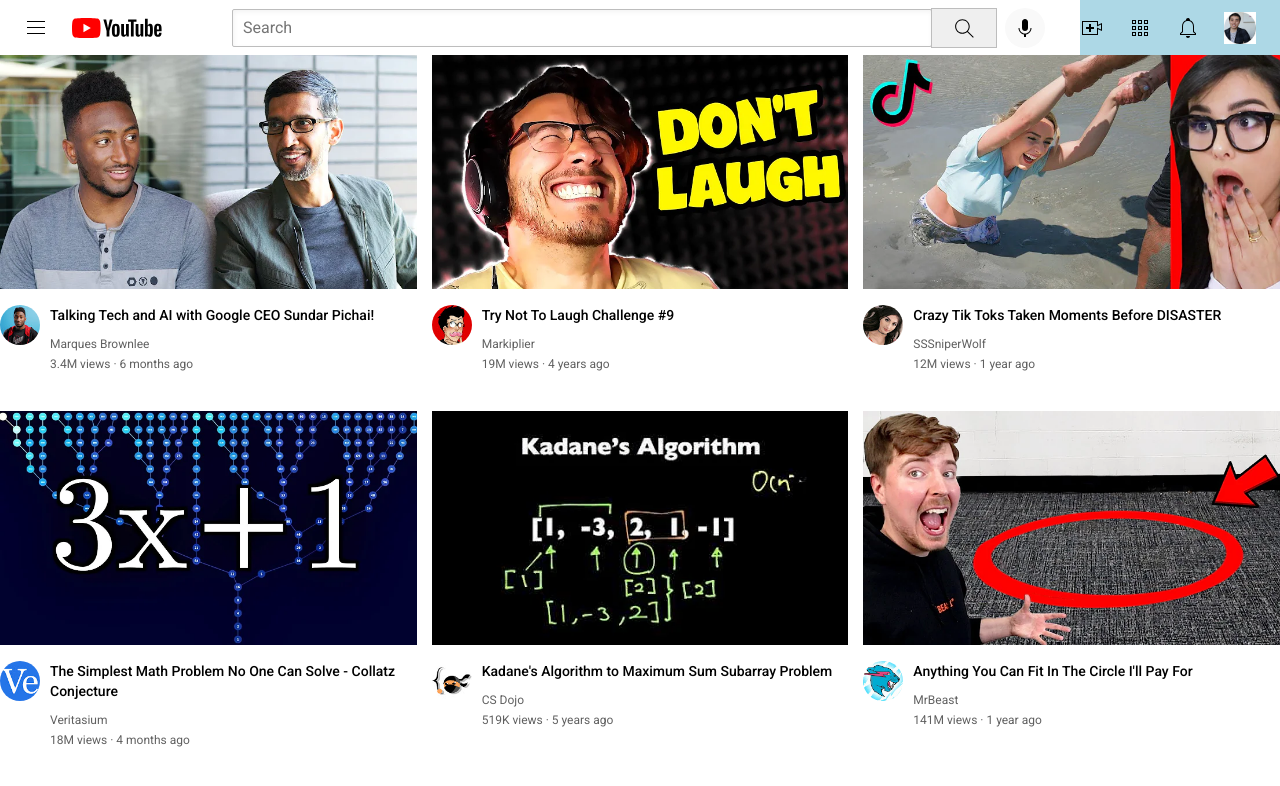
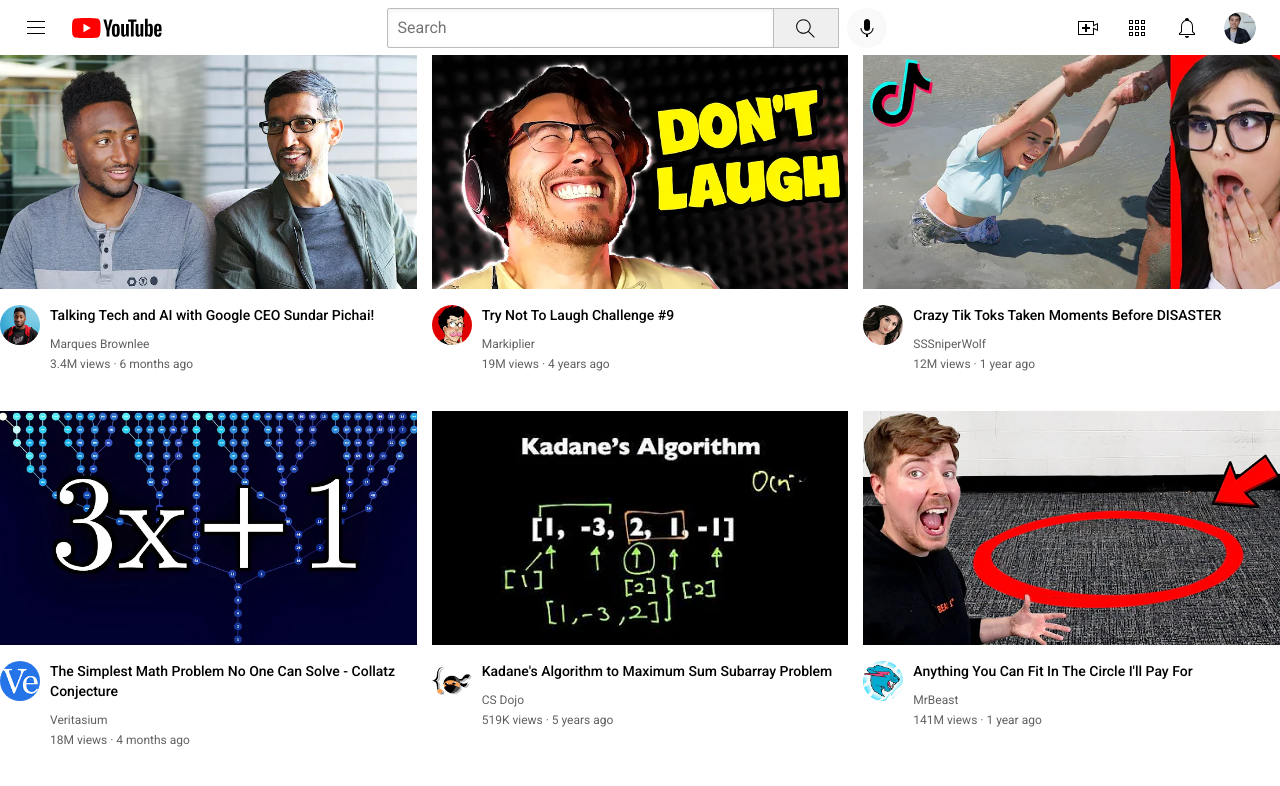
Before and after one commit to BioNick97/CSS-Basics, a plain HTML site: page Youtube-clone/youtube.html in a window 1280 px wide. Drawn offline with Linux system fonts and the light colour scheme.

Commit message:
7/27 5:09

```diff
--- a/Youtube-clone/styles/header.css
+++ b/Youtube-clone/styles/header.css
@@ -25,14 +25,14 @@
   flex: 1;
   margin-left: 70px;
   margin-right: 35px;
-  max-width: 50 0px;
+  max-width: 500px;
   display: flex;
   align-items: center;
 }
 
 .search-bar {
   flex: 1;
-  height: 34px;
+  height: 36px;
   padding-left: 10px;
   font-size: 16px;
   border-width: 1px;
@@ -40,6 +40,7 @@
   border-color: rgb(189, 189, 189);
   border-radius: 2px;
   box-shadow: inset 1px 2px 5px rgba(0, 0, 0, 0.05);
+  width: 0;
 }
 
 .search-bar::placeholder {
@@ -78,12 +79,12 @@
 }
 
 .right-section {
-  background-color: lightblue;
-  width: 200px;
+  width: 180px;
+  margin-right: 24px;
   display: flex;
   align-items: center;
   justify-content: space-between;
-
+  flex-shrink: 0;
 }
 
 .upload-icon {
@@ -100,6 +101,5 @@
 
 .my-channel-picture {
   height: 32px;
-  margin-right: 24px;
-
+  border-radius: 100%;
 }
```
